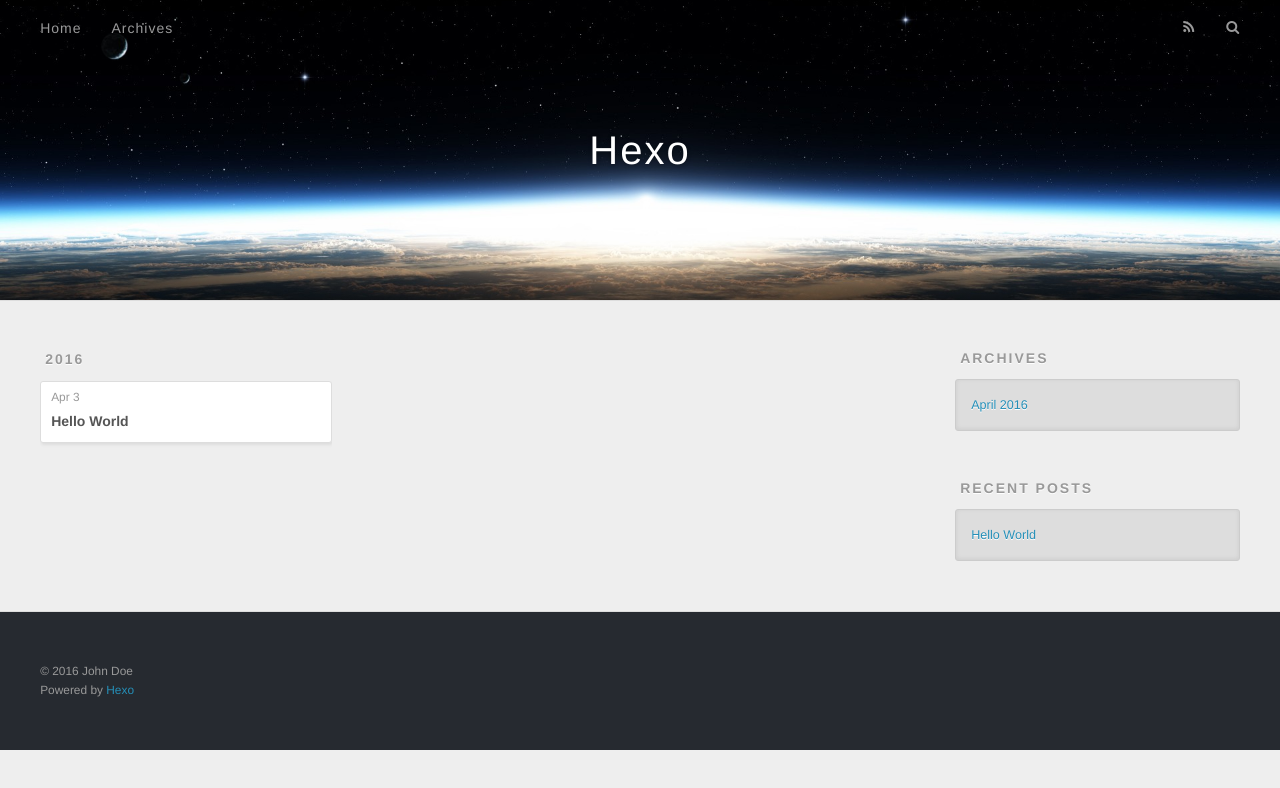
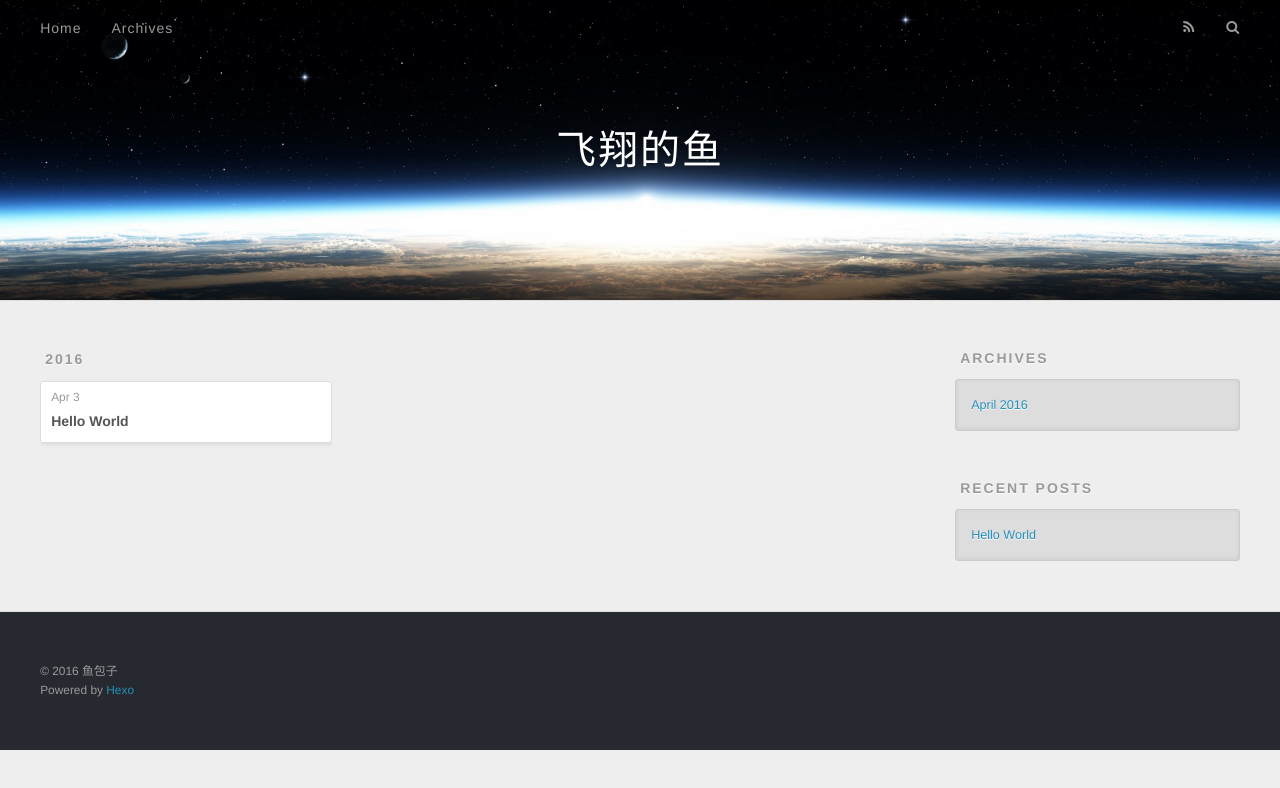
Before and after one commit to baolaijun/baolaijun.github.io, a plain HTML site: page archives/2016/04/index.html in a window 1280 px wide. Drawn offline with nearby package versions, Linux system fonts and the light colour scheme.

Commit message:
Site updated: 2016-04-03 12:10:50

```diff
--- a/archives/2016/04/index.html
+++ b/archives/2016/04/index.html
@@ -3,19 +3,19 @@
 <head>
   <meta charset="utf-8">
 
-  <title>Archives: 2016/4 | Hexo</title>
+  <title>Archives: 2016/4 | 飞翔的鱼</title>
   <meta name="viewport" content="width=device-width, initial-scale=1, maximum-scale=1">
   <meta name="description">
 <meta property="og:type" content="website">
-<meta property="og:title" content="Hexo">
+<meta property="og:title" content="飞翔的鱼">
 <meta property="og:url" content="http://yoursite.com/archives/2016/04/index.html">
-<meta property="og:site_name" content="Hexo">
+<meta property="og:site_name" content="飞翔的鱼">
 <meta property="og:description">
 <meta name="twitter:card" content="summary">
-<meta name="twitter:title" content="Hexo">
+<meta name="twitter:title" content="飞翔的鱼">
 <meta name="twitter:description">
 
-    <link rel="alternate" href="/atom.xml" title="Hexo" type="application/atom+xml">
+    <link rel="alternate" href="/atom.xml" title="飞翔的鱼" type="application/atom+xml">
 
 
     <link rel="icon" href="/favicon.png">
@@ -36,7 +36,7 @@
   <div id="header-outer" class="outer">
     <div id="header-title" class="inner">
       <h1 id="logo-wrap">
-        <a href="/" id="logo">Hexo</a>
+        <a href="/" id="logo">飞翔的鱼</a>
       </h1>
 
     </div>
@@ -140,7 +140,7 @@
 
   <div class="outer">
     <div id="footer-info" class="inner">
-      &copy; 2016 John Doe<br>
+      &copy; 2016 鱼包子<br>
       Powered by <a href="http://hexo.io/" target="_blank">Hexo</a>
     </div>
   </div>
```
Also changed, not shown: 2016/04/03/hello-world/index.html (+6 -6 lines), archives/2016/index.html (+7 -7 lines), archives/index.html (+7 -7 lines), index.html (+8 -8 lines).
